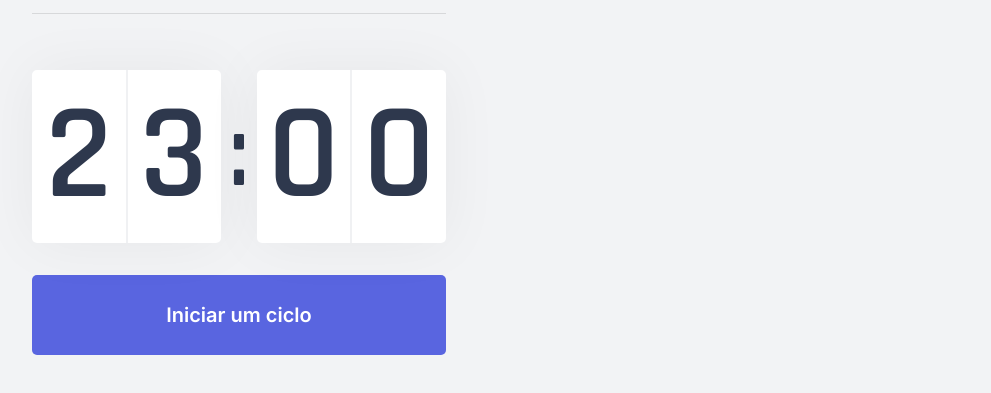
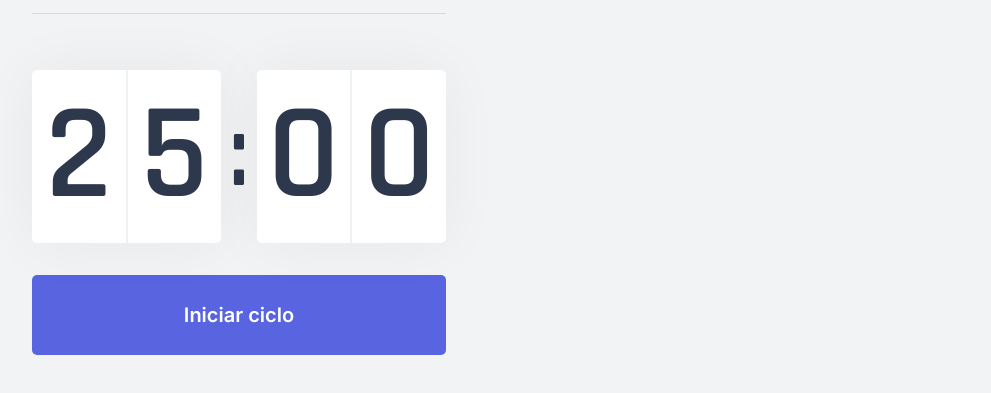
Before and after one commit to Sh4kaa/Moveit-NLW-IV, a Next.js app: page / in a window 1280 px wide. Shown: the part 321-714 px from the top of the page, without its empty margins (144-1135 px from the left). Built offline with nearby package versions, Linux system fonts and the light colour scheme.

Commit message:
Countdown Finalizado

```diff
--- a/src/components/Countdown.tsx
+++ b/src/components/Countdown.tsx
@@ -1,9 +1,12 @@
 import { useState, useEffect } from "react";
 import styles from "../styles/components/countdown.module.css";
 
+let countdownTimeout: NodeJS.Timeout;
+
 export function Countdown() {
-  const [time, setTime] = useState(23 * 60);
-  const [active, setActive] = useState(false);
+  const [time, setTime] = useState(25 * 60);
+  const [isActive, setIsActive] = useState(false);
+  const [hasFinished, setHasFinished] = useState(false);
 
   const minutes = Math.floor(time / 60);
   const seconds = time % 60;
@@ -12,16 +15,26 @@ export function Countdown() {
   const [secondLeft, secondRight] = String(seconds).padStart(2, "0").split("");
 
   function startCountdown() {
-    setActive(true);
+    setIsActive(true);
+  }
+
+  function resetCountdown() {
+    clearTimeout(countdownTimeout);
+    setIsActive(false);
+
+    setTime(25 * 60);
   }
 
   useEffect(() => {
-    if (active && time > 0) {
-      setTimeout(() => {
+    if (isActive && time > 0) {
+      countdownTimeout = setTimeout(() => {
         setTime(time - 1);
       }, 1000);
+    } else if (isActive && time === 0) {
+      setHasFinished(true);
+      setIsActive(false);
     }
-  }, [active, time]);
+  }, [isActive, time]);
 
   return (
     <div>
@@ -39,13 +52,31 @@ export function Countdown() {
         </div>
       </div>
 
+      {hasFinished ? (
+        <button disabled className={styles.countdownButton}>
+          Ciclo encerrado
+        </button>
+      ) : (
+        <>
+          {isActive ? (
+            <button
+              onClick={resetCountdown}
+              type="button"
+              className={`${styles.countdownButton} ${styles.countdownButtonActive}`}
+            >
+              Abandonar ciclo
+            </button>
+          ) : (
             <button
               onClick={startCountdown}
               type="button"
               className={styles.countdownButton}
             >
-        Iniciar um ciclo
+              Iniciar ciclo
             </button>
+          )}
+        </>
+      )}
     </div>
   );
 }
--- a/src/styles/components/Countdown.module.css
+++ b/src/styles/components/Countdown.module.css
@@ -57,6 +57,22 @@
   transition: background-color 0.2s;
 }
 
-.countdownButton:hover {
+.countdownButton:not(:disabled):hover {
   background: var(--blue-dark);
 }
+
+.countdownButtonActive {
+  background: var(--white);
+  color: var(--title);
+}
+
+.countdownButtonActive:not(:disabled):hover {
+  background: var(--red);
+  color: var(--white);
+}
+
+.countdownButton:disabled {
+  background: var(--white);
+  color: var(--text);
+  cursor: not-allowed;
+}
```
Lines whose indentation alone changed are shown as unchanged.
